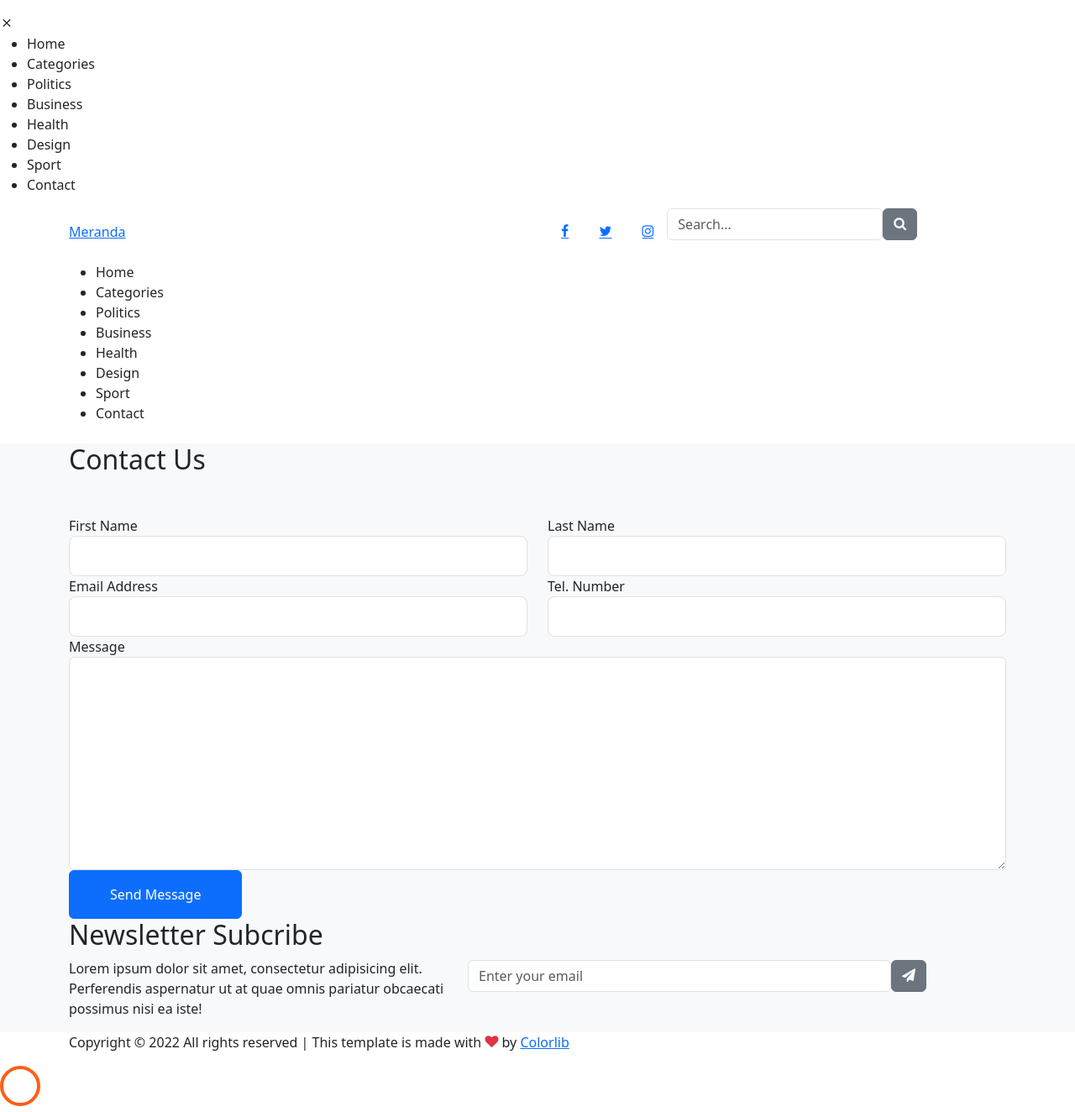
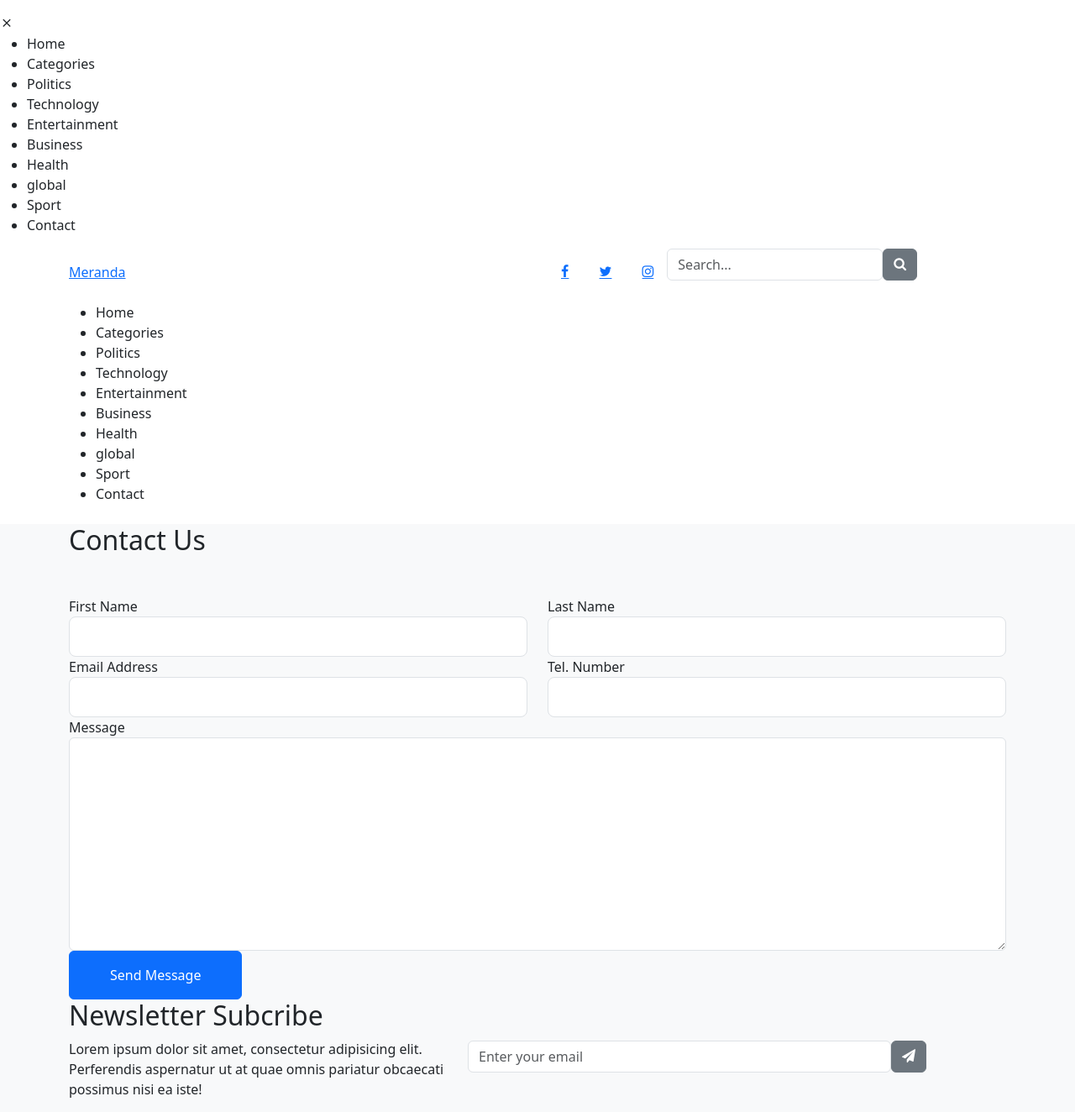
Before and after one commit to xmarconx/MERA-P, a Node server app: page /contact in a window 1280 px wide. Shown: the top 1324 px of the page at 84% size. Run offline with Node 20, Linux system fonts and the light colour scheme; some libraries are stand-ins or nearby versions; some web fonts are replaced.

Commit message:
Menüler Eklendi

```diff
--- a/views/partials/_menu.ejs
+++ b/views/partials/_menu.ejs
@@ -11,15 +11,21 @@
                             <a href="/categories" class="nav-link text-left">Categories</a>
                         </li>
                         <li>
-                            <a href="/" class="nav-link text-left">Politics</a>
+                            <a href="/politics" class="nav-link text-left">Politics</a>
                         </li>
                         <li>
-                            <a href="/" class="nav-link text-left">Business</a>
+                            <a href="/technology" class="nav-link text-left">Technology</a>
                         </li>
                         <li>
-                            <a href="/" class="nav-link text-left">Health</a>
+                            <a href="/entertainment" class="nav-link text-left">Entertainment</a>
                         </li>
-                        <li><a href="/" class="nav-link text-left">Design</a></li>
+                        <li>
+                            <a href="business/" class="nav-link text-left">Business</a>
+                        </li>
+                        <li>
+                            <a href="/healt" class="nav-link text-left">Health</a>
+                        </li>
+                        <li><a href="/global" class="nav-link text-left">global</a></li>
                         <li>
                             <a href="/sports" class="nav-link text-left">Sport</a>
                         </li>
```
